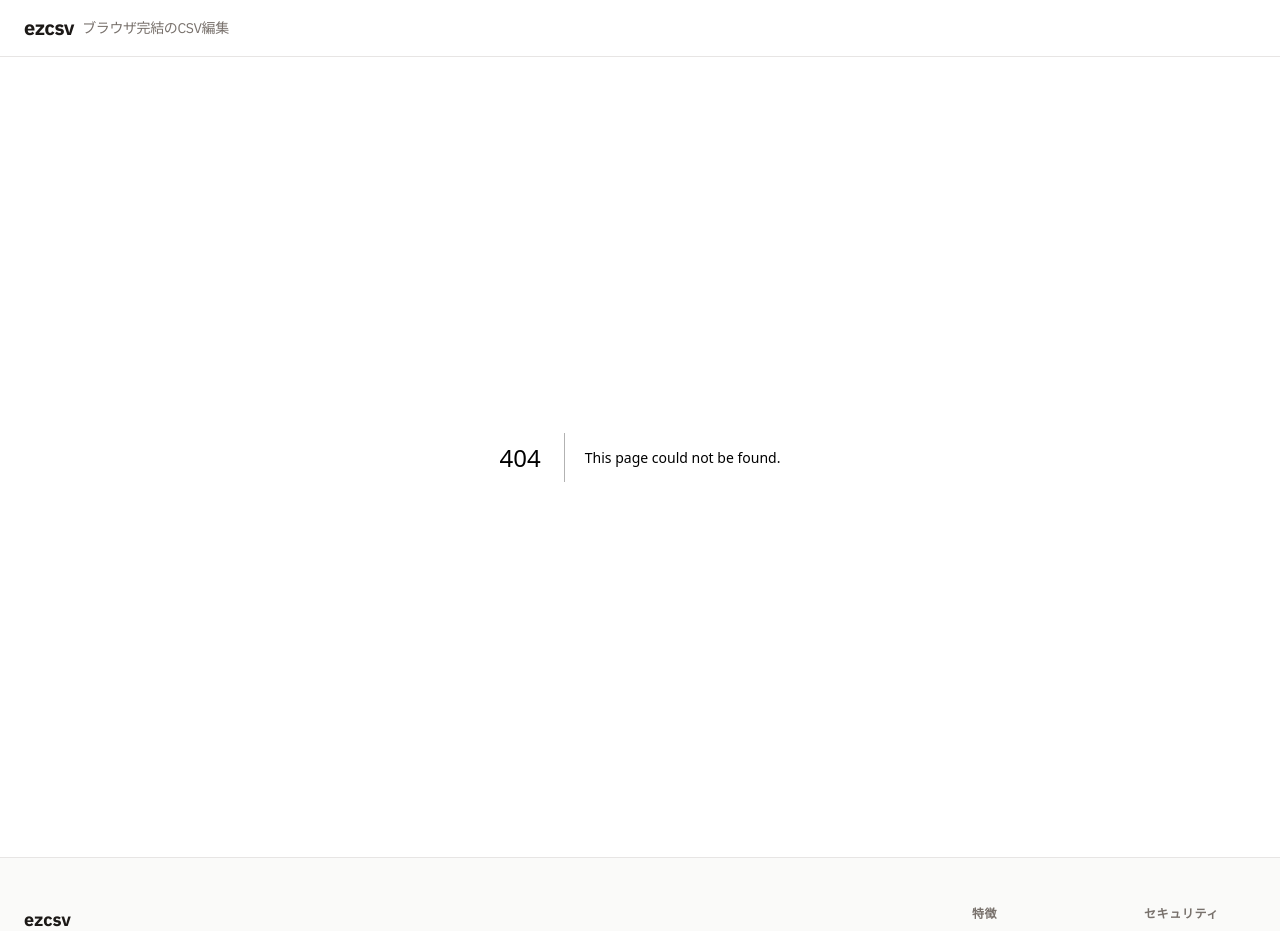
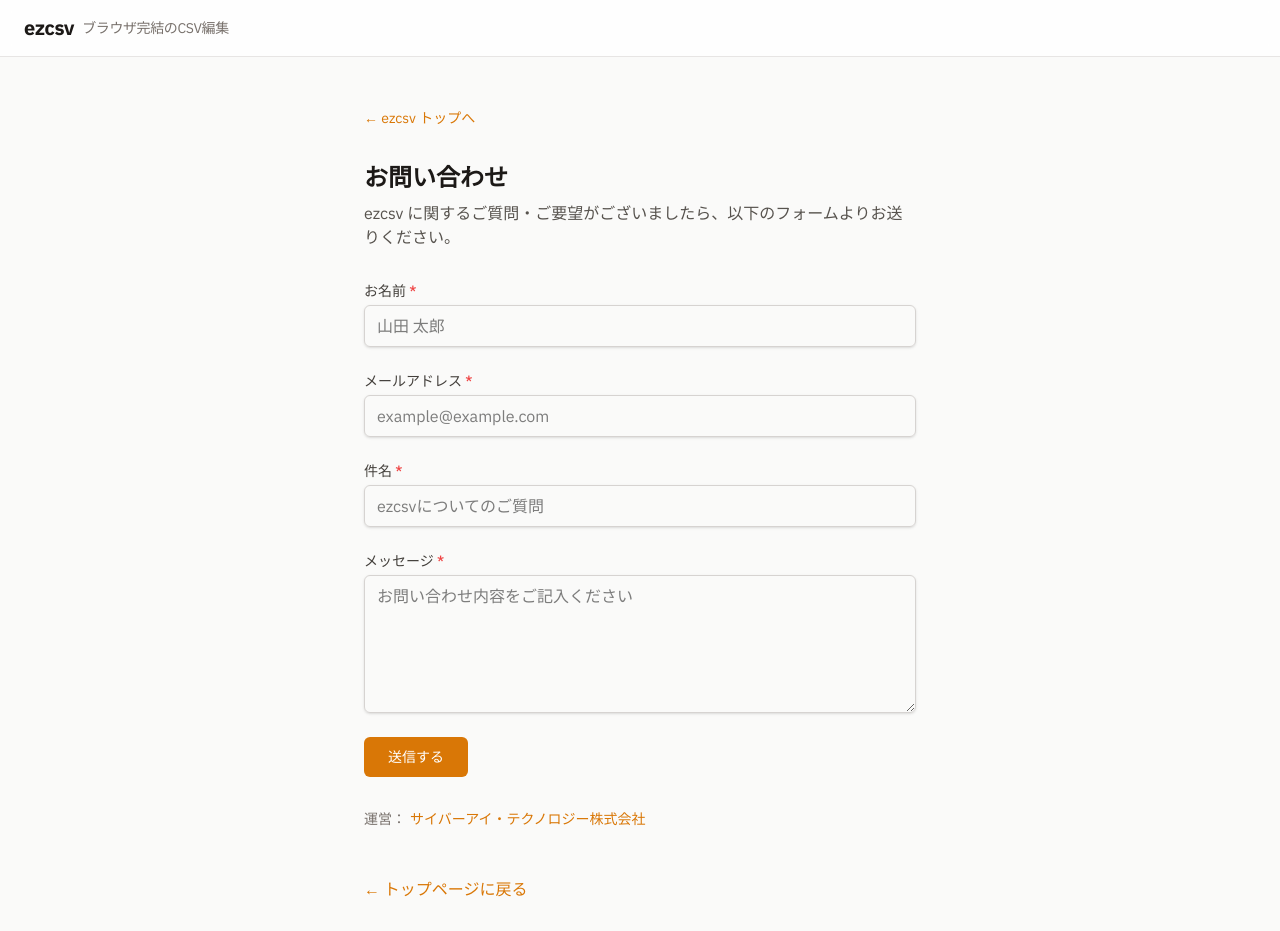
Before and after one commit to bassmicrobe/csv_converter, a Next.js app: page /contact in a window 1280 px wide. Before the commit this address had no page. Shown: the top 931 px of the page. Built offline with nearby package versions, Linux system fonts and the light colour scheme; no server answers.

Commit message:
お問い合わせフォームページ追加
- /contact ページ作成（Formspree連携）
- フッター・プライバシーポリシー・サイトマップにリンク追加

```diff
--- /dev/null
+++ b/src/app/contact/page.tsx
@@ -0,0 +1,53 @@
+import type { Metadata } from "next";
+import Link from "next/link";
+import { ContactForm } from "@/components/ContactForm";
+
+export const metadata: Metadata = {
+  title: "お問い合わせ",
+  description: "ezcsv（無料オンラインCSV編集ツール）へのお問い合わせ窓口です。",
+};
+
+export default function ContactPage() {
+  return (
+    <main className="mx-auto max-w-[600px] px-4 py-12 md:px-6">
+      <div className="mb-8">
+        <Link
+          href="/"
+          className="text-sm text-amber-600 hover:text-amber-700"
+        >
+          ← ezcsv トップへ
+        </Link>
+      </div>
+
+      <h1 className="text-2xl font-bold text-stone-900">お問い合わせ</h1>
+      <p className="mt-2 text-stone-600">
+        ezcsv に関するご質問・ご要望がございましたら、以下のフォームよりお送りください。
+      </p>
+
+      <div className="mt-8">
+        <ContactForm />
+      </div>
+
+      <p className="mt-8 text-sm text-stone-500">
+        運営：
+        <a
+          href="https://www.cybereye-tech.jp/"
+          target="_blank"
+          rel="noopener noreferrer"
+          className="ml-1 text-amber-600 hover:underline"
+        >
+          サイバーアイ・テクノロジー株式会社
+        </a>
+      </p>
+
+      <div className="mt-12">
+        <Link
+          href="/"
+          className="text-amber-600 hover:text-amber-700"
+        >
+          ← トップページに戻る
+        </Link>
+      </div>
+    </main>
+  );
+}
--- a/src/app/privacy/page.tsx
+++ b/src/app/privacy/page.tsx
@@ -77,9 +77,11 @@ export default function PrivacyPage() {
         <section>
           <h2 className="text-lg font-semibold text-stone-900">7. お問い合わせ</h2>
           <p className="mt-2 leading-relaxed">
-            プライバシーに関するお問い合わせは、運営会社のお問い合わせ窓口までご連絡ください。
-          </p>
-          <p className="mt-2 leading-relaxed">
+            プライバシーに関するお問い合わせは、
+            <Link href="/contact" className="text-amber-600 hover:text-amber-700">
+              お問い合わせフォーム
+            </Link>
+            または運営会社（
             <a
               href="https://www.cybereye-tech.jp/"
               target="_blank"
@@ -88,6 +90,7 @@ export default function PrivacyPage() {
             >
               サイバーアイ・テクノロジー株式会社
             </a>
+            ）までご連絡ください。
           </p>
         </section>
       </div>
--- a/src/app/sitemap.ts
+++ b/src/app/sitemap.ts
@@ -22,5 +22,11 @@ export default function sitemap(): MetadataRoute.Sitemap {
       changeFrequency: "monthly" as const,
       priority: 0.5,
     },
+    {
+      url: `${baseUrl}/contact`,
+      lastModified: new Date(),
+      changeFrequency: "monthly" as const,
+      priority: 0.5,
+    },
   ];
 }
--- /dev/null
+++ b/src/components/ContactForm.tsx
@@ -0,0 +1,164 @@
+"use client";
+
+import { useState } from "react";
+
+const FORMSPREE_ENDPOINT = process.env.NEXT_PUBLIC_FORMSPREE_FORM_ID
+  ? `https://formspree.io/f/${process.env.NEXT_PUBLIC_FORMSPREE_FORM_ID}`
+  : null;
+
+export function ContactForm() {
+  const [status, setStatus] = useState<"idle" | "submitting" | "success" | "error">("idle");
+  const [errorMessage, setErrorMessage] = useState("");
+
+  const handleSubmit = async (e: React.FormEvent<HTMLFormElement>) => {
+    e.preventDefault();
+    if (!FORMSPREE_ENDPOINT) return;
+
+    const form = e.currentTarget;
+    const formData = new FormData(form);
+
+    setStatus("submitting");
+    setErrorMessage("");
+
+    try {
+      const res = await fetch(FORMSPREE_ENDPOINT, {
+        method: "POST",
+        body: formData,
+        headers: { Accept: "application/json" },
+      });
+
+      if (res.ok) {
+        setStatus("success");
+        form.reset();
+      } else {
+        const data = await res.json().catch(() => ({}));
+        setStatus("error");
+        setErrorMessage(data.error || "送信に失敗しました。しばらくしてからお試しください。");
+      }
+    } catch {
+      setStatus("error");
+      setErrorMessage("送信に失敗しました。ネットワーク接続を確認してください。");
+    }
+  };
+
+  // Formspree が未設定の場合はフォールバック表示
+  if (!FORMSPREE_ENDPOINT) {
+    return (
+      <div className="rounded-lg border border-amber-200 bg-amber-50 p-6">
+        <p className="text-stone-700">
+          お問い合わせは運営会社の窓口より承っております。
+        </p>
+        <div className="mt-4">
+          <a
+            href="https://www.cybereye-tech.jp/"
+            target="_blank"
+            rel="noopener noreferrer"
+            className="inline-flex items-center gap-2 rounded-md bg-amber-600 px-4 py-2 text-sm font-medium text-white hover:bg-amber-700"
+          >
+            お問い合わせはこちら（運営会社サイト）
+          </a>
+        </div>
+        <p className="mt-4 text-sm text-stone-500">
+          フォームから直接送信するには、Vercel の環境変数に
+          <code className="mx-1 rounded bg-stone-200 px-1">NEXT_PUBLIC_FORMSPREE_FORM_ID</code>
+          を設定してください（
+          <a
+            href="https://formspree.io/"
+            target="_blank"
+            rel="noopener noreferrer"
+            className="text-amber-600 hover:underline"
+          >
+            Formspree
+          </a>
+          で無料登録後、フォームIDを取得）。
+        </p>
+      </div>
+    );
+  }
+
+  return (
+    <form onSubmit={handleSubmit} className="space-y-6">
+      <div>
+        <label htmlFor="name" className="block text-sm font-medium text-stone-700">
+          お名前 <span className="text-red-500">*</span>
+        </label>
+        <input
+          id="name"
+          name="name"
+          type="text"
+          required
+          className="mt-1 block w-full rounded-md border border-stone-300 px-3 py-2 text-stone-900 shadow-sm focus:border-amber-500 focus:outline-none focus:ring-1 focus:ring-amber-500"
+          placeholder="山田 太郎"
+          disabled={status === "submitting"}
+        />
+      </div>
+
+      <div>
+        <label htmlFor="email" className="block text-sm font-medium text-stone-700">
+          メールアドレス <span className="text-red-500">*</span>
+        </label>
+        <input
+          id="email"
+          name="email"
+          type="email"
+          required
+          className="mt-1 block w-full rounded-md border border-stone-300 px-3 py-2 text-stone-900 shadow-sm focus:border-amber-500 focus:outline-none focus:ring-1 focus:ring-amber-500"
+          placeholder="example@example.com"
+          disabled={status === "submitting"}
+        />
+      </div>
+
+      <div>
+        <label htmlFor="subject" className="block text-sm font-medium text-stone-700">
+          件名 <span className="text-red-500">*</span>
+        </label>
+        <input
+          id="subject"
+          name="_subject"
+          type="text"
+          required
+          className="mt-1 block w-full rounded-md border border-stone-300 px-3 py-2 text-stone-900 shadow-sm focus:border-amber-500 focus:outline-none focus:ring-1 focus:ring-amber-500"
+          placeholder="ezcsvについてのご質問"
+          disabled={status === "submitting"}
+        />
+      </div>
+
+      <div>
+        <label htmlFor="message" className="block text-sm font-medium text-stone-700">
+          メッセージ <span className="text-red-500">*</span>
+        </label>
+        <textarea
+          id="message"
+          name="message"
+          rows={5}
+          required
+          className="mt-1 block w-full rounded-md border border-stone-300 px-3 py-2 text-stone-900 shadow-sm focus:border-amber-500 focus:outline-none focus:ring-1 focus:ring-amber-500"
+          placeholder="お問い合わせ内容をご記入ください"
+          disabled={status === "submitting"}
+        />
+      </div>
+
+      {status === "success" && (
+        <div className="rounded-lg border border-emerald-200 bg-emerald-50 p-4 text-emerald-800">
+          送信が完了しました。ありがとうございます。
+        </div>
+      )}
+
+      {status === "error" && (
+        <div className="rounded-lg border border-red-200 bg-red-50 p-4 text-red-800">
+          {errorMessage}
+        </div>
+      )}
+
+      <div>
+        <button
+          type="submit"
+          disabled={status === "submitting"}
+          className="rounded-md bg-amber-600 px-6 py-2.5 text-sm font-medium text-white hover:bg-amber-700 disabled:cursor-not-allowed disabled:opacity-60"
+        >
+          {status === "submitting" ? "送信中..." : "送信する"}
+        </button>
+      </div>
+    </form>
+  );
+}
--- a/src/components/SiteFooter.tsx
+++ b/src/components/SiteFooter.tsx
@@ -44,6 +44,9 @@ export function SiteFooter() {
         </div>
         <div className="mt-12 flex flex-col items-center justify-between gap-4 border-t border-stone-200 pt-8 md:flex-row">
           <div className="flex flex-wrap items-center justify-center gap-x-4 gap-y-1">
+            <Link href="/contact" className="text-sm text-stone-500 hover:text-amber-600">
+              お問い合わせ
+            </Link>
             <Link href="/terms" className="text-sm text-stone-500 hover:text-amber-600">
               利用規約
             </Link>
```
Also changed, not shown: 1 other file (tests, documents, lock files or other folders).
